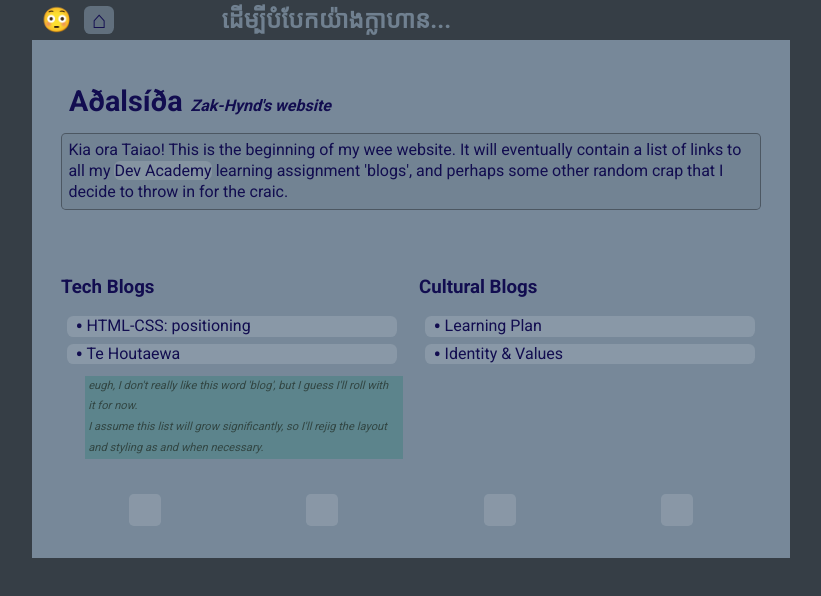
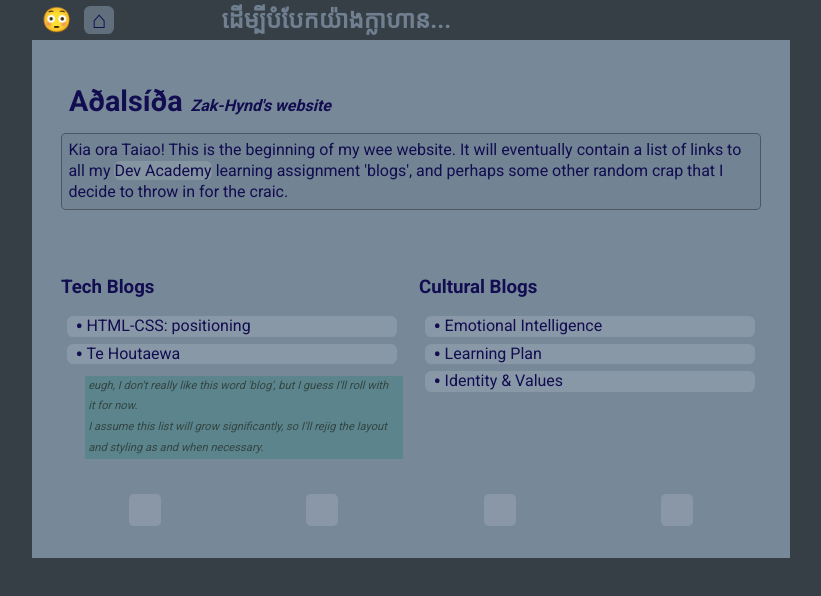
Before and after one commit to zak-hynd/zakhynd.github.io, a plain HTML site: page index.html in a window 1280 px wide. Shown: the whole page, without its empty margins (229-1050 px from the left). Drawn offline with Linux system fonts and the light colour scheme.

Commit message:
add link to Emotional Intelligence blog

```diff
--- a/index.html
+++ b/index.html
@@ -43,6 +43,7 @@
         </div>
         <div class="panel panel2"> <h3>Cultural Blogs</h3>
           <div class="subpage-links">
+            <a href="https://zak-hynd.github.io/blog/identity-values.html">Emotional Intelligence </a>
             <a href="https://zak-hynd.github.io/blog/learning-plan.html">Learning Plan </a>
             <a href="https://zak-hynd.github.io/blog/identity-values.html">Identity & Values </a>
           </div>
```
